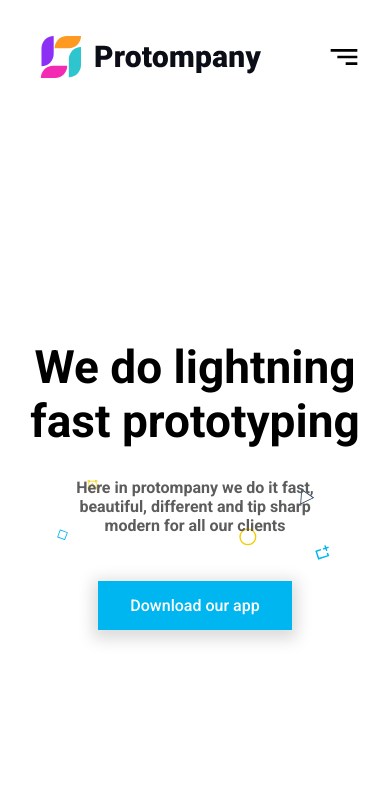
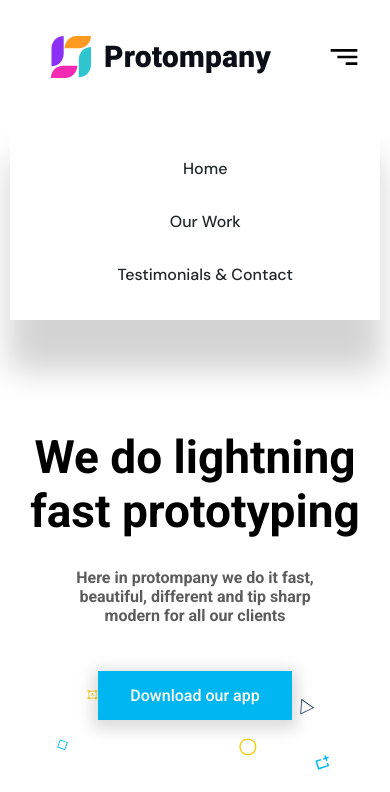
Before and after one commit to Andres-GP/Protompany, a website: page index.html in a window 390 px wide. Both pictures are taken after a click on the button 344 px from the left and 58 px from the top of the page. Shown: the top 792 px of the page. Drawn offline with nearby package versions, Linux system fonts and the light colour scheme; no server answers.

Commit message:
mobile meny 90%

```diff
--- a/index.html
+++ b/index.html
@@ -32,6 +32,16 @@
 
 
 
+
+<div class="layerBackground"></div>
+<div class="layer">
+
+
+
+
+
+
+
     <!--Header-->
     <header class="header" id="header">
         <div class="header__inner">
@@ -44,18 +54,27 @@
                 <a href="#ourWorkPage"><li>Our Work</li></a>
                 <a href="#testimonialsPage"><li>Testimonials & Contact</li></a>
             </ul>
-            <div class="header__inner__mobileMenuContainer">
-                <button class="header__inner__mobileMenu__menuButton">
+
+        </div>
+    </header>
+    <button class="menuButton">
         <img src="./assets/imgs/mobileMenuIcon.svg" alt="">
     </button>
-            </div>
-        </div>
-    </header>
+
+
+
+
+
+
+
+    <!--Mobile menu-->
 <div class="MenuContainer">
     <div class="MenuContainer__mobileDropDownMenu">
+        <ul>
           <a href="#homePage">Home</a>
           <a href="#ourWorkPage">Our Work</a>
           <a href="#testimonialsPage">Testimonials & Contact</a>
+        </ul>
     </div>
 </div>
 
@@ -64,12 +83,10 @@
 
 
 
+
 <!--1st Page-->
 
-
 <!--Title and Description-->
-<div class="layerBackground"></div>
-<div class="layer">
     <div class="layer__1stPage" id="homePage">
         <div class="layer__1stPage__TitleDescriptionSection">
             <div class="layer__1stPage__TitleDescriptionSection__TitleDescriptionSection__TitleDescriptionContainer">
--- a/styles.css
+++ b/styles.css
@@ -54,7 +54,6 @@ body {
 .header__inner__navMenu{
     float: left;
     height: 100%;
-    margin-left: 11%;
 
 }
 .header__inner__navMenu a{
@@ -90,42 +89,29 @@ body {
 
 /*Mobile Menu*/
 
-.header__inner__mobileMenuContainer{
-  position: relative;
-  display: inline-block;
-  float: right;
-}
-.header__inner__mobileMenu__menuButton{
-  margin-top: 40px;
-  margin-right: 20px;
-  border: none;
-  color: transparent;
-  background-color: transparent;
-  cursor: pointer;
-}
-.header__inner__mobileMenu__menuButton:focus .MenuContainer{
-  display: block;
-}
 .MenuContainer{
-  display: none;
+  opacity: 0;
+  pointer-events: none;
+  transform: translateY(10px);
+  transition: all 0.4s ease;
 }
 
 .MenuContainer__mobileDropDownMenu{
   text-align: center;
-  position: absolute;
   display: flex;
   flex-direction: column;
   background-color: white;
   width: 100%;
-  height: 37vh;
-  z-index: 6;
+  height: 210px;
+  z-index: 2;
   box-shadow: 0px 50px 30px 1px #0000002c;
 }
 .MenuContainer__mobileDropDownMenu a{
-
-  margin-right: 6%;
-  margin-top: 45px;
-  color:#20262A;
+   display: flex;
+   flex-direction: column;
+    margin-right: 15%;
+    margin-top: 32px;
+    color:#20262A;
     cursor: pointer;
     font-size: 15;
     font-weight: 400;
@@ -134,6 +120,28 @@ body {
     font-weight: 600;
     font-weight: 400;
     text-decoration: none;
+}
+
+
+
+
+.menuButton{
+  display: none;
+  margin-top: 40px;
+  margin-right: 20px;
+  border: none;
+  color: transparent;
+  background-color: transparent;
+  cursor: pointer;
+  position: absolute;
+  z-index: 10;
+  float: right;
+  top: 0;
+  right: 0;
+}
+.menuButton:focus + div{
+  opacity: 1;
+  pointer-events: all;
 }
 
 
@@ -165,7 +173,7 @@ body {
 
   /*Title*/
 .layer__1stPage__TitleDescriptionSection{
-    padding-top: 140px;
+    padding-top: 20px;
     height: 300px;
 }
 .layer__1stPage__TitleDescriptionSection__TitleDescriptionSection__TitleDescriptionContainer{
@@ -282,9 +290,9 @@ body {
     background-color:#1E1E1E;
     float: left;
     width: 100%;
-    height: 2185px;
+    height: 2285px;
     position: absolute;
-    margin-top: 910px;
+    margin-top: 1050px;
     text-align: center;
 }
 
@@ -1024,8 +1032,8 @@ body {
     display: none;
   }
   /*Mobile Header*/
-  .header__inner__mobileMenu{
-    /*display: SE MUESTRA;*/
+  .menuButton{
+    display: inline-block;
   }
   /*1st page*/
 
@@ -1313,6 +1321,11 @@ body {
       box-shadow: 0px 4px 15px 10px #00000050;
     }
 
+    /*video page*/
+    .thirdPageVideoContainer{
+      width: 100%;
+      height: 420px;
+    }
 
 
      /*footer*/
```
Lines whose indentation alone changed are shown as unchanged.
